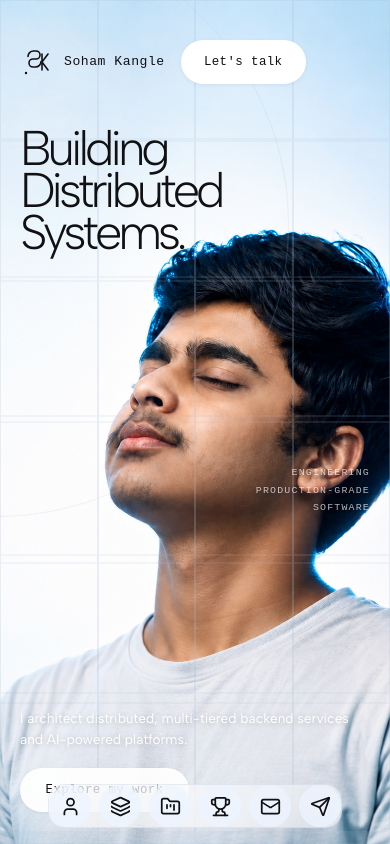
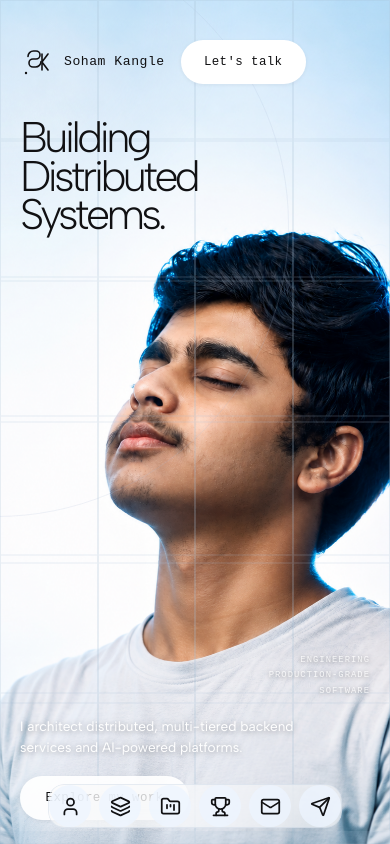
Before and after one commit to kanglesoham11-code/portfolio_2, a Next.js app: page / in a window 390 px wide. Shown: the top 844 px of the page. Built offline with nearby package versions, Linux system fonts and the light colour scheme; a web font is replaced by a local one.

Commit message:
fix mobile hero interaction and composition

```diff
--- a/app/globals.css
+++ b/app/globals.css
@@ -47,8 +47,19 @@ body {
   overflow: hidden;
   min-width: 320px;
   height: 100dvh;
-  touch-action: none;
   background: var(--color-background);
+}
+
+@media (hover: hover) and (pointer: fine) {
+  .hero {
+    touch-action: none;
+  }
+}
+
+@media (max-width: 767px) {
+  .hero {
+    touch-action: pan-y;
+  }
 }
 
 /* ─── Portrait layers (base + reveal) ─── */
@@ -353,40 +364,47 @@ body {
     min-height: 42rem;
   }
 
+  .hero__portrait {
+    transform-origin: center 30%;
+    animation: mobilePortraitEntrance 1.6s cubic-bezier(0.16, 1, 0.3, 1) both;
+  }
+
   .hero__headline-wrap {
-    top: 15%;
+    top: 14%;
     left: max(1.25rem, env(safe-area-inset-left));
-    width: 62%;
+    width: auto;
+    max-width: 65%;
   }
 
   .hero__headline {
-    font-size: clamp(2.7rem, 12.5vw, 3.8rem);
-    line-height: 0.87;
-    max-width: 320px;
+    font-size: clamp(2.5rem, 11vw, 3.5rem);
+    line-height: 0.9;
   }
 
   .hero__intro {
-    bottom: calc(max(2rem, env(safe-area-inset-bottom, 1rem)));
+    bottom: calc(max(1.5rem, env(safe-area-inset-bottom, 1rem)));
     left: max(1.25rem, env(safe-area-inset-left));
     right: max(1.25rem, env(safe-area-inset-right));
   }
 
   .hero__intro-text {
     color: #fff;
-    text-shadow: 0 1px 6px rgba(0, 0, 0, 0.25);
+    text-shadow: 0 1px 6px rgba(0, 0, 0, 0.4);
     font-size: 0.85rem;
+    max-width: 85%;
   }
 
   .hero__tagline {
-    top: 55%;
-    bottom: auto;
+    top: auto;
+    bottom: calc(max(1.5rem, env(safe-area-inset-bottom, 1rem)) + 7.5rem);
     right: max(1.25rem, env(safe-area-inset-right));
   }
 
   .hero__tagline span {
-    color: rgba(255, 255, 255, 0.7);
-    text-shadow: 0 1px 4px rgba(0, 0, 0, 0.2);
-    font-size: 0.62rem;
+    color: rgba(255, 255, 255, 0.8);
+    text-shadow: 0 1px 4px rgba(0, 0, 0, 0.4);
+    font-size: 0.55rem;
+    line-height: 1.8;
   }
 
   .hero__btn {
@@ -396,6 +414,17 @@ body {
 }
 
 /* ─── Entrance animations ─── */
+@keyframes mobilePortraitEntrance {
+  0% {
+    opacity: 0;
+    transform: translateY(3vh) scale(1.05);
+  }
+  100% {
+    opacity: 1;
+    transform: translateY(0) scale(1);
+  }
+}
+
 @keyframes portraitIn {
   from {
     opacity: 0;
--- a/components/glass-hero.tsx
+++ b/components/glass-hero.tsx
@@ -89,11 +89,7 @@ export function GlassHero() {
       smoothX.current = e.clientX;
       smoothY.current = e.clientY;
       targetRadius.current = isMobile() ? MOBILE_RADIUS : DESKTOP_RADIUS;
-      try {
-        hero.setPointerCapture(e.pointerId);
-      } catch {
-        /* setPointerCapture not supported */
-      }
+      // Removed setPointerCapture so the browser can still handle vertical scrolling on mobile.
     };
 
     const onPointerUp = () => {
```
